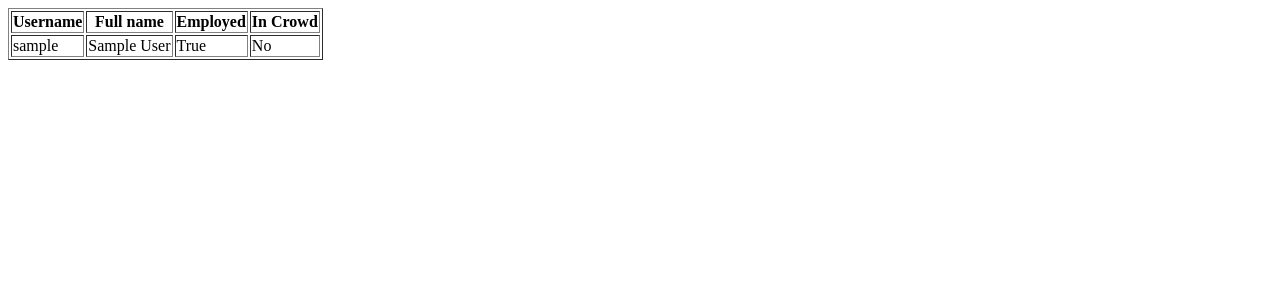
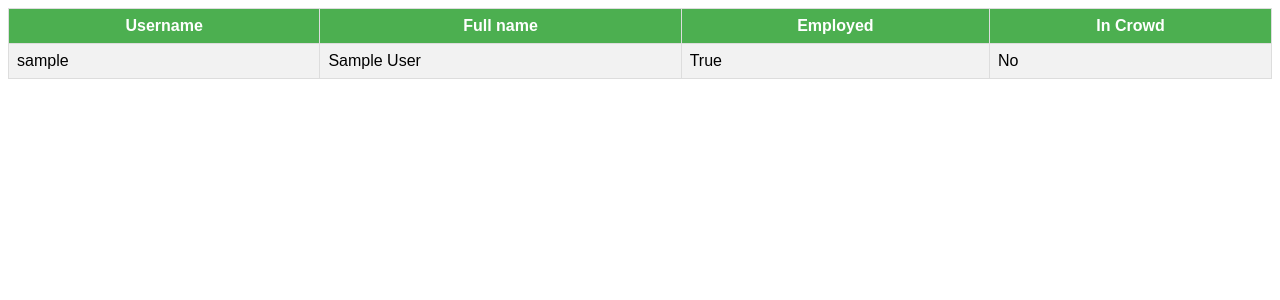
Before and after one commit to ykylee/codex_test, a Django app: page /compare/ in a window 1280 px wide. Shown: the top 300 px of the page. Run offline with Django 5.2, Linux system fonts and the light colour scheme; tables that the repository leaves empty hold one stand-in row (values such as "Sample post").

Commit message:
Add styled table

```diff
--- /dev/null
+++ b/users/static/users/table.css
@@ -0,0 +1,24 @@
+.table {
+  font-family: Arial, sans-serif;
+  border-collapse: collapse;
+  width: 100%;
+}
+
+.table th,
+.table td {
+  border: 1px solid #ddd;
+  padding: 8px;
+}
+
+.table th {
+  background-color: #4CAF50;
+  color: white;
+}
+
+.table tr:nth-child(even) {
+  background-color: #f2f2f2;
+}
+
+.table tr:hover {
+  background-color: #ddd;
+}
--- a/users/templates/users/comparison.html
+++ b/users/templates/users/comparison.html
@@ -1,7 +1,9 @@
+{% load static %}
+<link rel="stylesheet" href="{% static 'users/table.css' %}">
 {% if error %}
 <p>Error fetching Crowd users: {{ error }}</p>
 {% endif %}
-<table border="1">
+<table class="table">
     <tr>
         <th>Username</th>
         <th>Full name</th>
```
Also changed, not shown: README.md.
